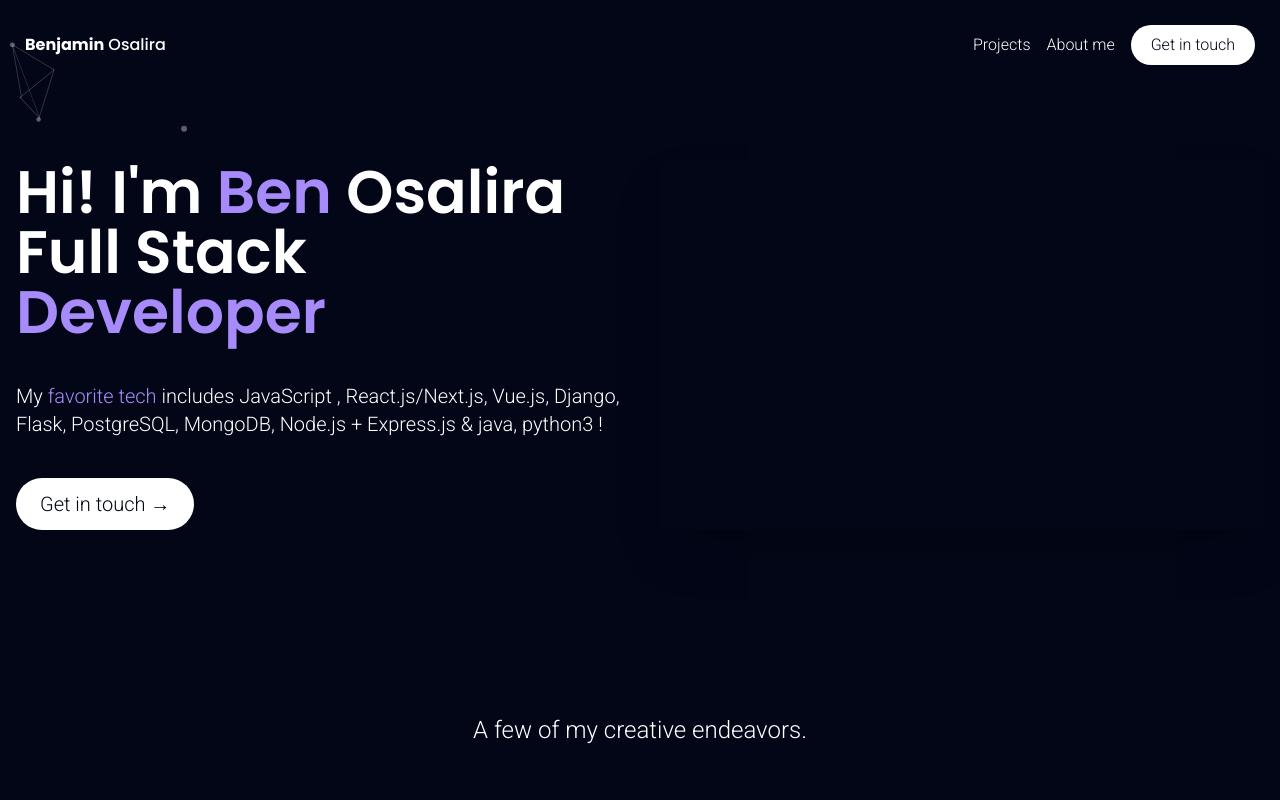
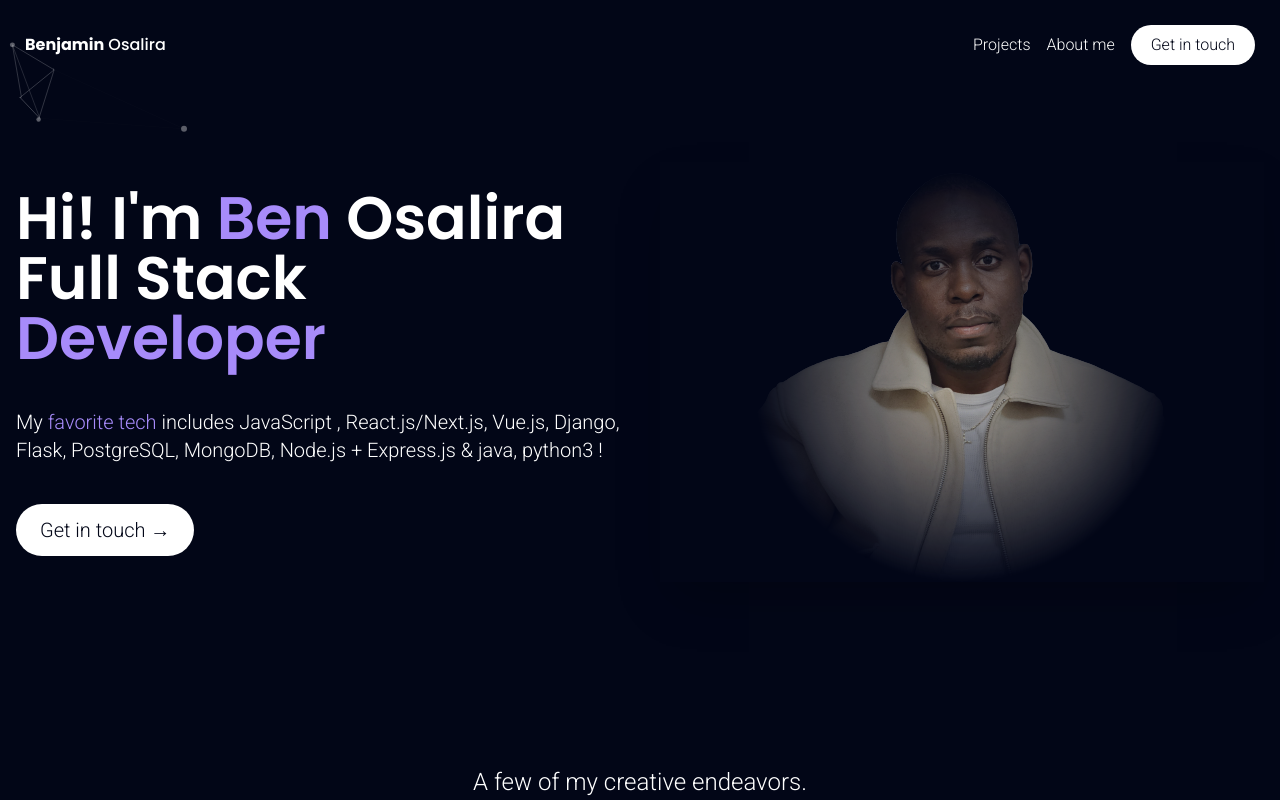
Before and after one commit to Osalira/my-personal-website, a SvelteKit app: page / in a window 1280 px wide. Shown: the top 800 px of the page. Built offline with nearby package versions, Linux system fonts and the light colour scheme.

Commit message:
profile change

```diff
--- a/src/app.css
+++ b/src/app.css
@@ -20,5 +20,5 @@ h3,
 img {
   mask-image: radial-gradient(circle, rgba(17, 17, 54, 0.9), transparent 70%);
   -webkit-mask-image: radial-gradient(circle, rgba(17, 17, 54, 0.9), transparent 70%);
-  -webkit-mask-image: linear-gradient(to top, rgba(17, 17, 54, 0.9), transparent);
+  /* -webkit-mask-image: linear-gradient(to top, rgba(17, 17, 54, 0.9), transparent); */
 }
--- a/src/components/Main.svelte
+++ b/src/components/Main.svelte
@@ -66,11 +66,11 @@
       <!-- <div class="absolute inset-0 bg-gradient-to-b from-blue-900 to-transparent opacity-80"></div> -->
 
       <!-- Profile Image -->
-      <!-- <img
-        src={"images/#"}
+      <img
+        src={"images/profileImg1.png"}
         alt="Profile image"
-        class="object-cover z-[2] max-h-[70vh] opacity-85"
-      /> -->
+        class="object-cover z-[1] max-h-[70vh] opacity-95"
+      />
     </div>
 
   </section>
```
Also changed, not shown: static/images/profileImg.png (added), static/images/profileImg1.png (added).
